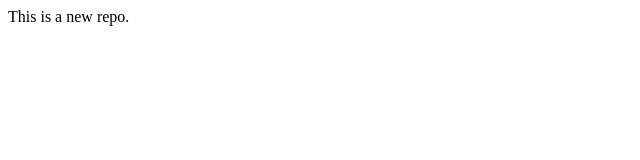
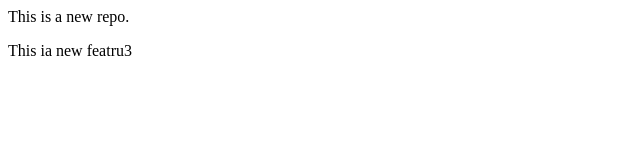
Before and after one commit to tanishargupta/localrepo, a plain HTML site: page index.html in a window 1280 px wide. Shown: the whole page, without its empty margins (0-640 px from the left). Drawn offline with Linux system fonts and the light colour scheme.

Commit message:
Add new feature

```diff
--- a/index.html
+++ b/index.html
@@ -1 +1,2 @@
 <p>This is a new repo.</p>
+<p>This ia new featru3</p>
```
